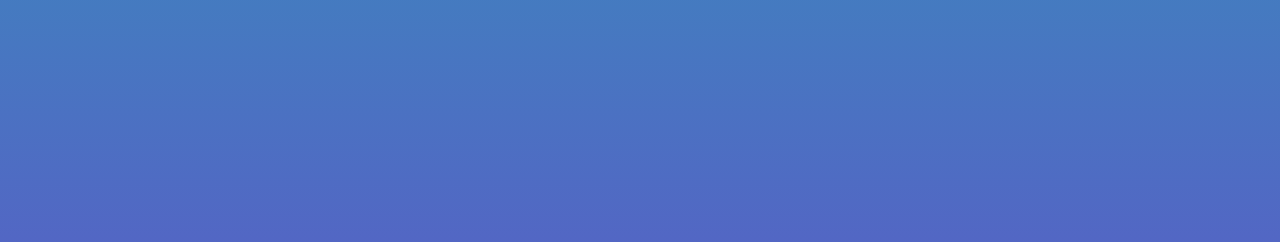
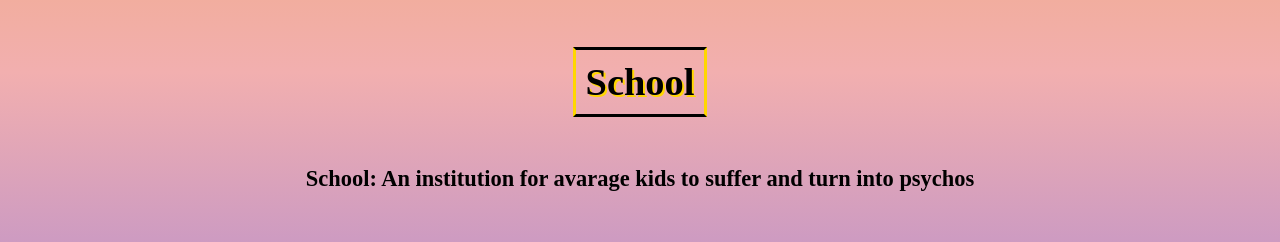
Before and after one commit to Lenaispro/Lenaispro.github.io, a plain HTML site: page index.html in a window 1280 px wide. Shown: the part 888-1130 px from the top of the page. Drawn offline with Linux system fonts and the light colour scheme.

Commit message:
gradient

```diff
--- a/index.html
+++ b/index.html
@@ -16,6 +16,7 @@
         <div><a href="https://www.youtube.com/watch?v=dQw4w9WgXcQ&ab_channel=RickAstley">This</a> is just a thing</div>
 
         <img id="nezuko" src="https://encrypted-tbn0.gstatic.com/images?q=tbn:ANd9GcRf9SWD-BYEQRKQMnv2mMg73x1q1U2QuSOsvA&usqp=CAU">
-
+        <h1 id="school">School</h1>
+        <h3>School: An institution for avarage kids to suffer and turn into psychos</h3>
     </body>
 </html>
--- a/style.css
+++ b/style.css
@@ -7,7 +7,7 @@ body{
     display: flex;
     flex-direction: column;
     align-items: center;
-    background: repeating-linear-gradient(#12c4b2,#644dc9);
+    background: repeating-linear-gradient(#c94d4d,#f2a444,#f2afaf,#8a76e3);
     font-size: larger;
 }
 
@@ -17,8 +17,13 @@ h1{
     text-shadow: 2px 2px gold;
     border-inline-color: gold;
     text-align: center;
-    width: 100px;
+
     justify-content: center;
+
+}
+#school{
+    margin-top: 50px;
+
 
 }
 #nezuko{
```
